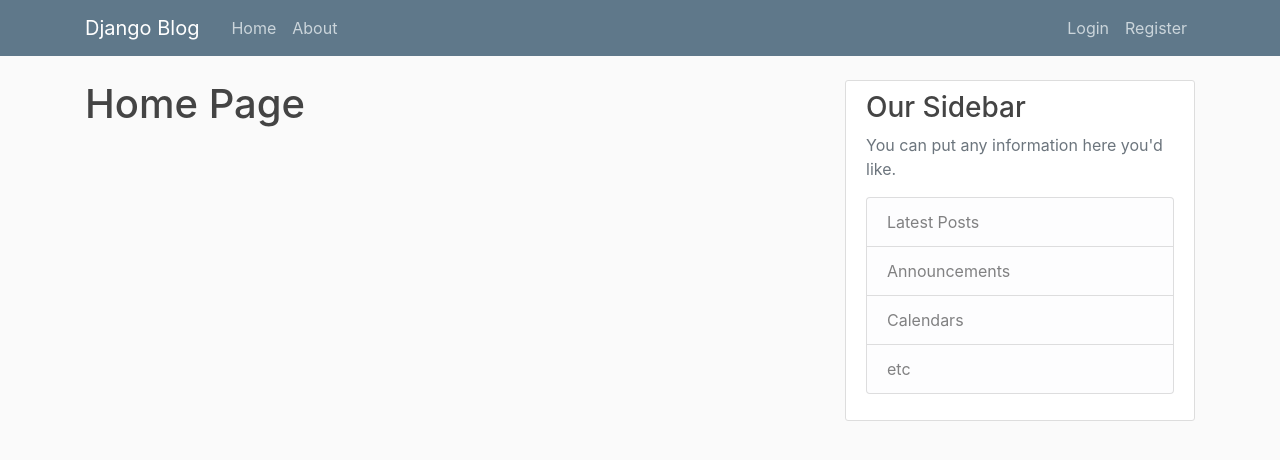
After one commit to debbiect246/tutorblog, a Django app: page / in a window 1280 px wide. The commit adds this page. Shown: the top 460 px of the page. Run offline with Django 4.2, Linux system fonts and the light colour scheme; some libraries are stand-ins or nearby versions.

Commit message:
added navbar and styling

```diff
--- /dev/null
+++ b/blog/static/blog/main.css
@@ -0,0 +1,84 @@
+body {
+    background: #fafafa;
+    color: #333333;
+    margin-top: 5rem;
+  }
+
+  h1, h2, h3, h4, h5, h6 {
+    color: #444444;
+  }
+
+  ul {
+    margin: 0;
+  }
+
+  .bg-steel {
+    background-color: #5f788a;
+  }
+
+  .site-header .navbar-nav .nav-link {
+    color: #cbd5db;
+  }
+
+  .site-header .navbar-nav .nav-link:hover {
+    color: #ffffff;
+  }
+
+  .site-header .navbar-nav .nav-link.active {
+    font-weight: 500;
+  }
+
+  .content-section {
+    background: #ffffff;
+    padding: 10px 20px;
+    border: 1px solid #dddddd;
+    border-radius: 3px;
+    margin-bottom: 20px;
+  }
+
+  .article-title {
+    color: #444444;
+  }
+
+  a.article-title:hover {
+    color: #428bca;
+    text-decoration: none;
+  }
+
+  .article-content {
+    white-space: pre-line;
+  }
+
+  .article-img {
+    height: 65px;
+    width: 65px;
+    margin-right: 16px;
+  }
+
+  .article-metadata {
+    padding-bottom: 1px;
+    margin-bottom: 4px;
+    border-bottom: 1px solid #e3e3e3
+  }
+
+  .article-metadata a:hover {
+    color: #333;
+    text-decoration: none;
+  }
+
+  .article-svg {
+    width: 25px;
+    height: 25px;
+    vertical-align: middle;
+  }
+
+  .account-img {
+    height: 125px;
+    width: 125px;
+    margin-right: 20px;
+    margin-bottom: 16px;
+  }
+
+  .account-heading {
+    font-size: 2.5rem;
+  }
--- /dev/null
+++ b/blog/templates/blog/base.html
@@ -0,0 +1,70 @@
+{% load static %}
+<!DOCTYPE html>
+<html>
+<head>
+
+    <!-- Required meta tags -->
+    <meta charset="utf-8">
+    <meta name="viewport" content="width=device-width, initial-scale=1, shrink-to-fit=no">
+
+    <!-- Bootstrap CSS -->
+    <link rel="stylesheet" href="https://maxcdn.bootstrapcdn.com/bootstrap/4.0.0/css/bootstrap.min.css" integrity="sha384-Gn5384xqQ1aoWXA+058RXPxPg6fy4IWvTNh0E263XmFcJlSAwiGgFAW/dAiS6JXm" crossorigin="anonymous">
+
+    <link rel="stylesheet" type="text/css" href="{% static 'blog/main.css' %}">
+
+    {% if title %}
+        <title>Django Blog - {{ title }}</title>
+    {% else %}
+        <title>Django Blog</title>
+    {% endif %}
+</head>
+<body>
+    <header class="site-header">
+      <nav class="navbar navbar-expand-md navbar-dark bg-steel fixed-top">
+        <div class="container">
+          <a class="navbar-brand mr-4" href="{% url 'blog-home' %}">Django Blog</a>
+          <button class="navbar-toggler" type="button" data-toggle="collapse" data-target="#navbarToggle" aria-controls="navbarToggle" aria-expanded="false" aria-label="Toggle navigation">
+          <span class="navbar-toggler-icon"></span>
+          </button>
+          <div class="collapse navbar-collapse" id="navbarToggle">
+            <div class="navbar-nav mr-auto">
+              <a class="nav-item nav-link" href="{% url 'blog-home' %}">Home</a>
+              <a class="nav-item nav-link" href="{% url 'blog-about' %}">About</a>
+            </div>
+            <!-- Navbar Right Side -->
+            <div class="navbar-nav">
+              <a class="nav-item nav-link" href="#">Login</a>
+              <a class="nav-item nav-link" href="#">Register</a>
+            </div>
+          </div>
+        </div>
+      </nav>
+    </header>
+    <main role="main" class="container">
+      <div class="row">
+        <div class="col-md-8">
+          {% block content %}{% endblock %}
+        </div>
+        <div class="col-md-4">
+          <div class="content-section">
+            <h3>Our Sidebar</h3>
+            <p class='text-muted'>You can put any information here you'd like.
+              <ul class="list-group">
+                <li class="list-group-item list-group-item-light">Latest Posts</li>
+                <li class="list-group-item list-group-item-light">Announcements</li>
+                <li class="list-group-item list-group-item-light">Calendars</li>
+                <li class="list-group-item list-group-item-light">etc</li>
+              </ul>
+            </p>
+          </div>
+        </div>
+      </div>
+    </main>
+
+    <!-- Optional JavaScript -->
+    <!-- jQuery first, then Popper.js, then Bootstrap JS -->
+    <script src="https://code.jquery.com/jquery-3.2.1.slim.min.js" integrity="sha384-KJ3o2DKtIkvYIK3UENzmM7KCkRr/rE9/Qpg6aAZGJwFDMVNA/GpGFF93hXpG5KkN" crossorigin="anonymous"></script>
+    <script src="https://cdnjs.cloudflare.com/ajax/libs/popper.js/1.12.9/umd/popper.min.js" integrity="sha384-ApNbgh9B+Y1QKtv3Rn7W3mgPxhU9K/ScQsAP7hUibX39j7fakFPskvXusvfa0b4Q" crossorigin="anonymous"></script>
+    <script src="https://maxcdn.bootstrapcdn.com/bootstrap/4.0.0/js/bootstrap.min.js" integrity="sha384-JZR6Spejh4U02d8jOt6vLEHfe/JQGiRRSQQxSfFWpi1MquVdAyjUar5+76PVCmYl" crossorigin="anonymous"></script>
+</body>
+</html>
--- a/blog/templates/blog/home.html
+++ b/blog/templates/blog/home.html
@@ -1,13 +1,4 @@
-<!DOCTYPE html>
-<html lang="en">
-<head>
-    <meta charset="UTF-8">
-    <meta http-equiv="X-UA-Compatible" content="IE=edge">
-    <meta name="viewport" content="width=device-width, initial-scale=1.0">
-    <title>Document</title>
-</head>
-<body>
-    <h1>Blog Home</h1>
-
-</body>
-</html>
+{% extends "blog/base.html" %}
+{% block content %}
+    <h1>Home Page</h1>
+{% endblock content %}
--- a/blog/views.py
+++ b/blog/views.py
@@ -4,8 +4,9 @@ from django.shortcuts import render
 from django.http import HttpResponse
 
 def home(request):
-    return HttpResponse('<h1>Blog Home</h1>')
-    #this function links to urls.py in blog directory so view knows where to go for url
+    return render(request, 'blog/home.html')
+    #this function links to home page in templates folder in blog app.
 
 def about(request):
-    return HttpResponse('<h1>Blog About</h1>')
+    return render(request, 'blog/about.html')
+    #this function links to blog page in templates folder in blog app.
--- a/tutorblog/urls.py
+++ b/tutorblog/urls.py
@@ -18,5 +18,5 @@ from django.urls import path, include
 
 urlpatterns = [
     path('admin/', admin.site.urls),
-    path('blog/', include('blog.urls')),  #finds the urls for the blog home page in the blog app
+    path('', include ('blog.urls')),  #finds the urls for the blog home page in the blog app
 ]
```
Also changed, not shown: blog/templates/blog/about.html (+4 -12 lines).
